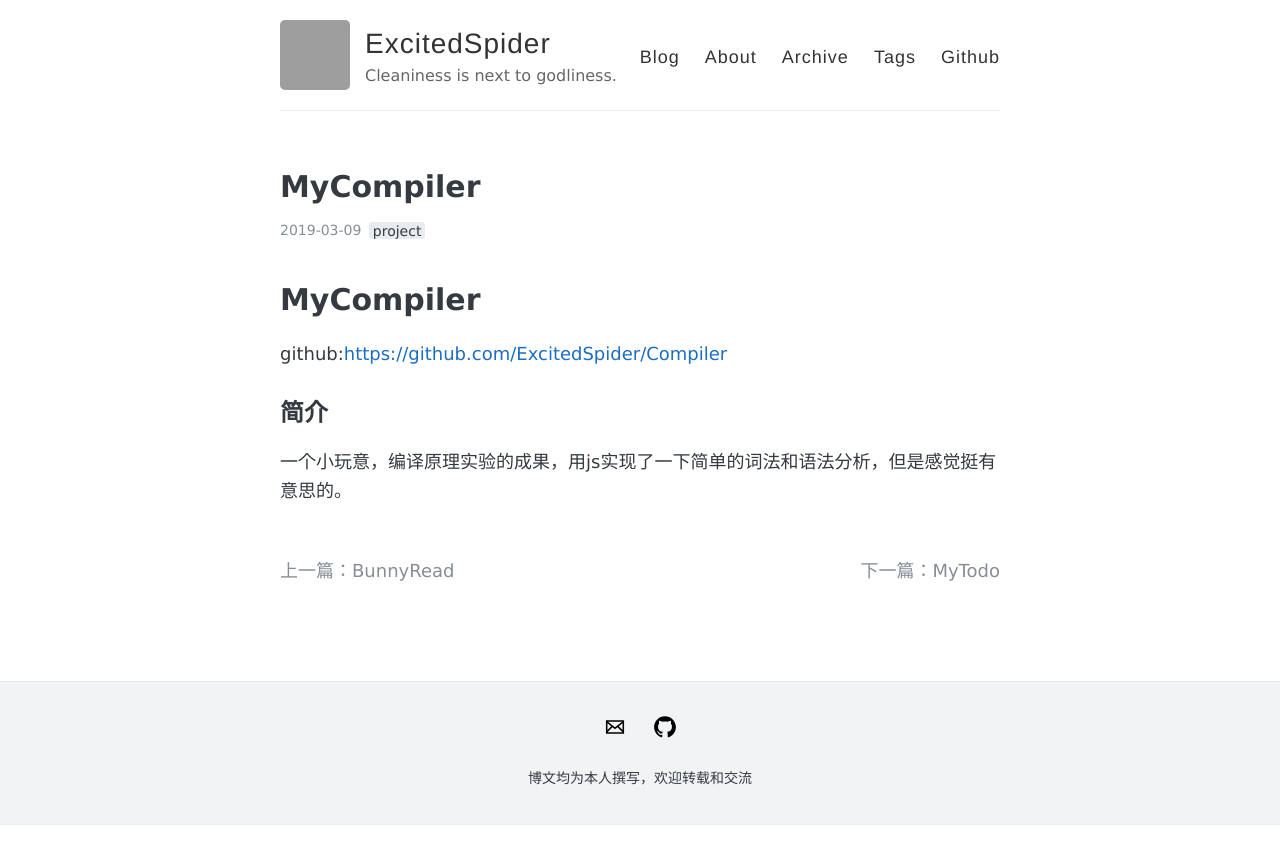
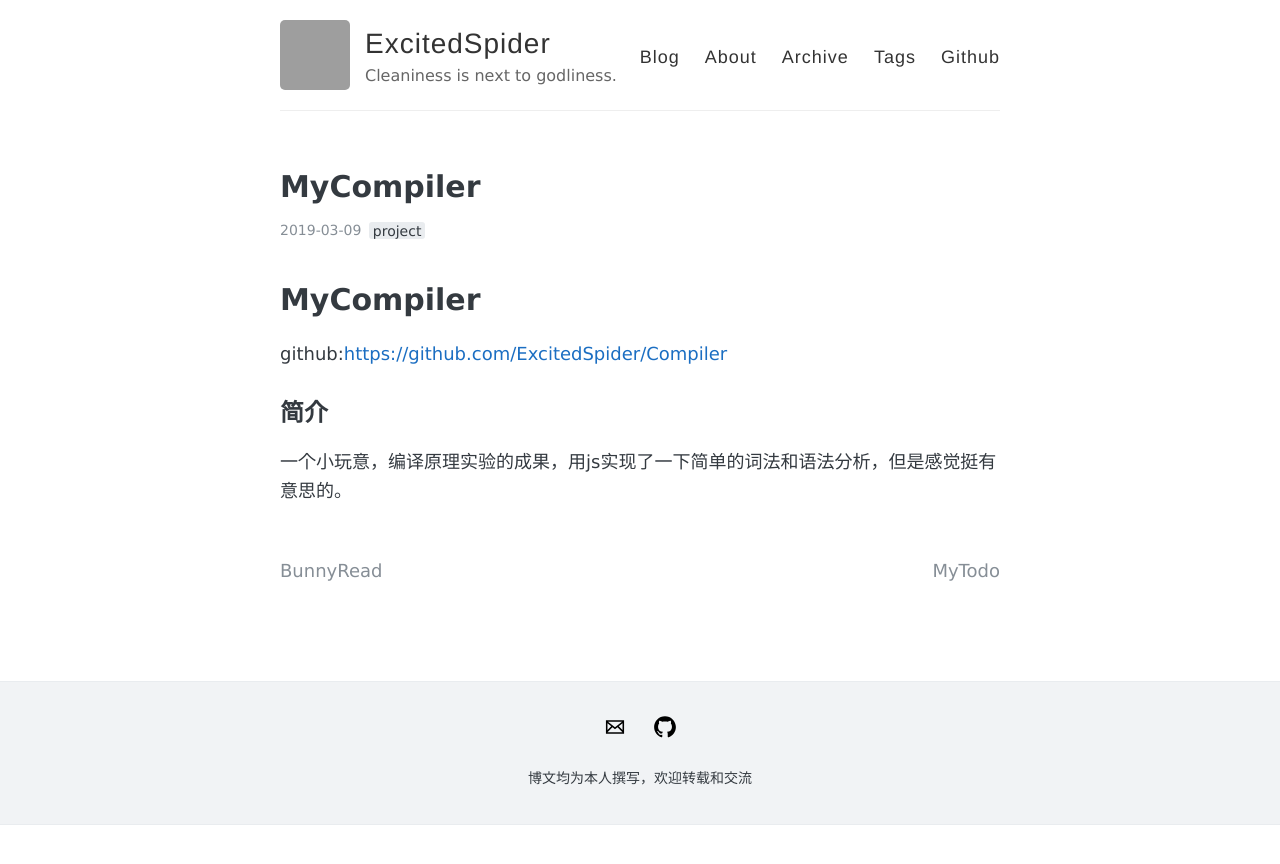
Before and after one commit to ExcitedSpider/archive.excitedspider.github.io, a Jekyll site: the page built from _posts/2019-3-9-MyCompiler.md, in a window 1280 px wide. Shown: the top 864 px of the page. Built offline with Jekyll 4.4.1, drawn with Linux system fonts in a browser that asks for light colours; grey boxes are pictures that could not be loaded.

Commit message:
2019/5/12 23:45 by

```diff
--- a/_layouts/post.html
+++ b/_layouts/post.html
@@ -29,14 +29,14 @@ layout: default
     {% if page.previous.url %}
       <span class="prev" >
           <a href="{{ site.url }}{{ site.baseurl }}{{ page.previous.url }}">
-            上一篇：{{ page.previous.title }}
+            {{ page.previous.title }}
           </a>
       </span>
     {% endif %}
     {% if page.next.url %}
       <span class="next" >
           <a href="{{ site.url }}{{ site.baseurl }}{{ page.next.url }}">
-            下一篇：{{ page.next.title }}
+            {{ page.next.title }}
           </a>
       </span>
     {% endif %}
```
